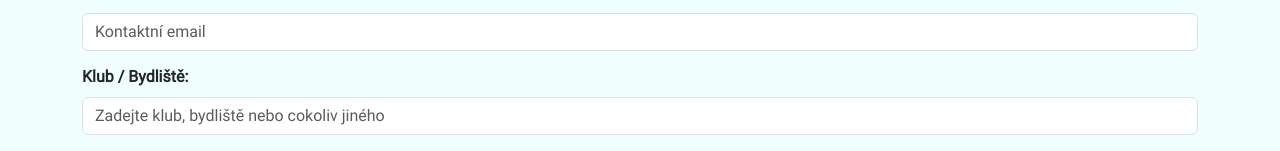
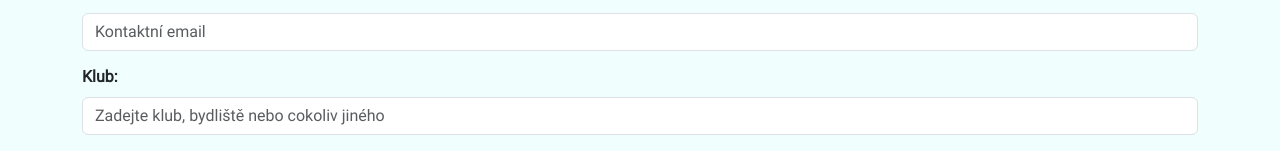
Before and after one commit to kotrzina/lesempolem, a React (Create React App) app in the folder frontend/: page /registrace.html in a window 1280 px wide. Shown: the part 370-521 px from the top of the page. Built offline with nearby package versions, Linux system fonts and the light colour scheme; no server answers.

Commit message:
Amend registration form - improve club field

```diff
--- a/frontend/src/pages/Registration/RegistrationForm/RegistrationForm.tsx
+++ b/frontend/src/pages/Registration/RegistrationForm/RegistrationForm.tsx
@@ -186,7 +186,7 @@ export const RegistrationForm: FC<Props> = (props) => {
                         value={club.value}
                         enabled={props.enabled}
                         type={'text'}
-                        label={'Klub / Bydliště'}
+                        label={'Klub'}
                         fieldError={club.error}
                         placeholder={'Zadejte klub, bydliště nebo cokoliv jiného'}
                         onChange={(v) => setClub({value: v, error: false,})}
```
